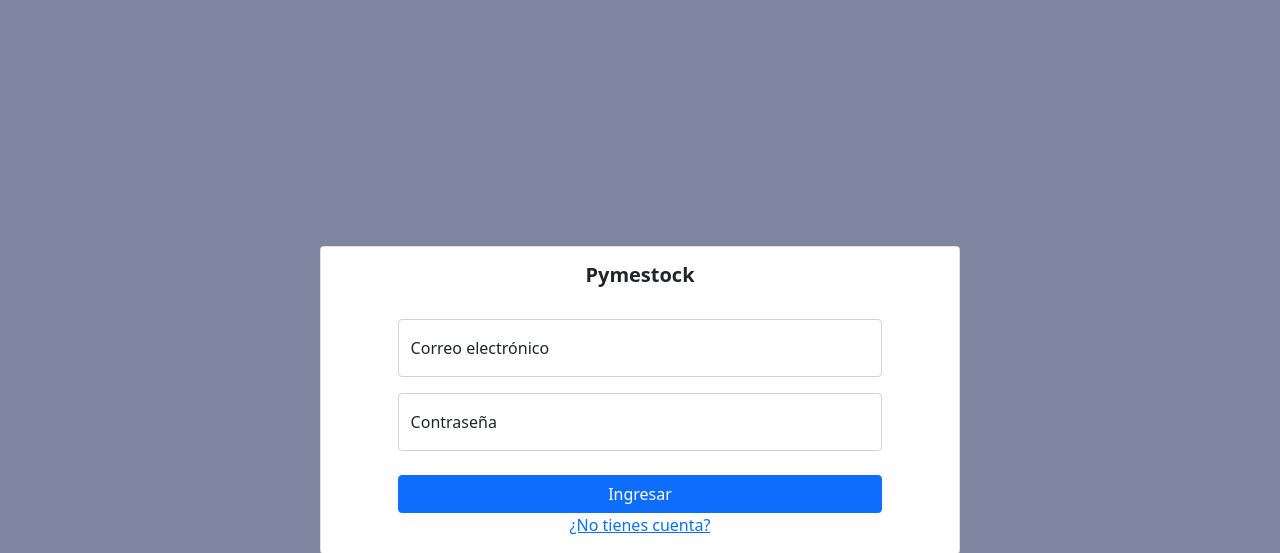
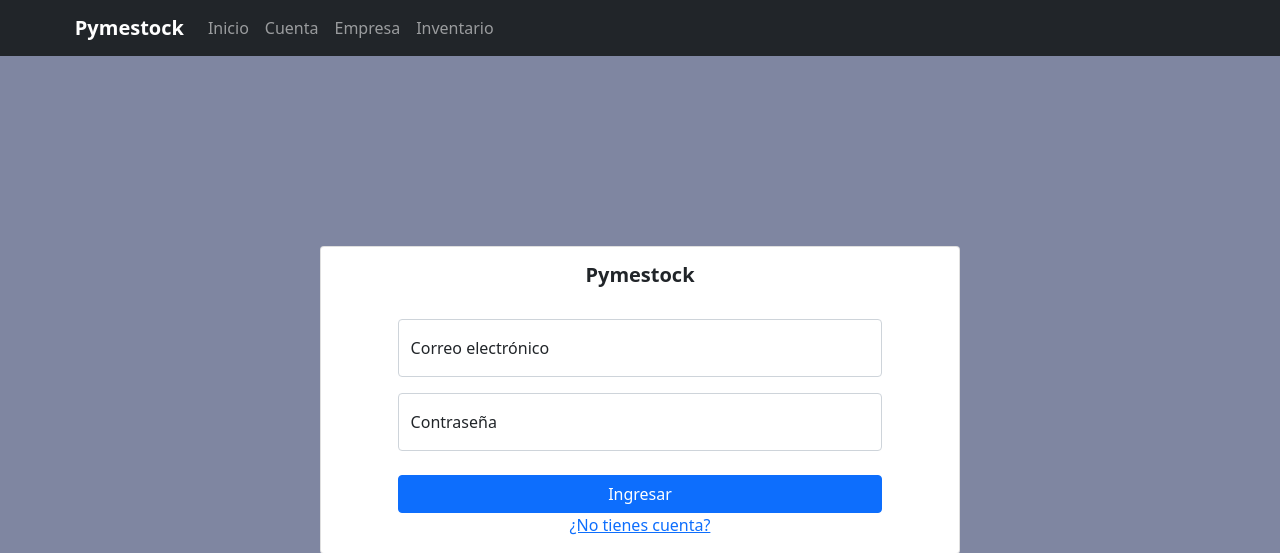
Before and after one commit to Invokeichon/pymestock, a Django app: page /login.html in a window 1280 px wide. Shown: the top 553 px of the page. Run offline with Django 3.2, Linux system fonts and the light colour scheme; some libraries are stand-ins or nearby versions.

Commit message:
navbar basica agregada, se dejan htmls vacios para index, inventory

```diff
--- a/pymestock/apps/account/templates/account/base.html
+++ /dev/null
@@ -1,31 +0,0 @@
-{% load static %}
-<!DOCTYPE html>
-<html lang="en">
-<head>
-    <meta charset="UTF-8">
-    <title>{% block title %} {% endblock title %}</title>
-    <link type="text/css" href="{% static 'bootstrap/bootstrap.css' %}" rel="stylesheet">
-    <script src="{% static 'bootstrap/bootstrap.bundle.js' %}"></script>
-    <style>
-        html, body {
-            height:100%;
-            background-color: #7f86a1;
-        }
-        .center {
-            width: 50%;
-        }
-        .box {
-            display: flex;
-            justify-content: center;
-            align-items: center;
-            width: 100%;
-            height: 100%;
-        }
-    </style>
-</head>
-<body>
-
-    {% block body %} {% endblock body %}
-
-</body>
-</html>
--- a/pymestock/apps/account/templates/account/login.html
+++ b/pymestock/apps/account/templates/account/login.html
@@ -1,4 +1,4 @@
-{% extends "account/base.html" %}
+{% extends "pymestock/base.html" %}
 
 {% block title %}
 Pymestock
--- a/pymestock/apps/account/views.py
+++ b/pymestock/apps/account/views.py
@@ -1,5 +1,4 @@
 from django.shortcuts import render
-from django.http import HttpResponse
 
 
 def login(request):
--- /dev/null
+++ b/pymestock/apps/inventory/urls.py
@@ -0,0 +1,7 @@
+from django.urls import path
+
+from . import views
+
+urlpatterns = [
+    path("inventory.html", views.inventory, name="inventory"),
+]
--- a/pymestock/apps/inventory/views.py
+++ b/pymestock/apps/inventory/views.py
@@ -1,3 +1,4 @@
 from django.shortcuts import render
 
-# Create your views here.
+def inventory(request):
+    return render(request, "inventory/inventory.html", {})
--- a/pymestock/settings.py
+++ b/pymestock/settings.py
@@ -57,7 +57,7 @@ ROOT_URLCONF = "pymestock.urls"
 TEMPLATES = [
     {
         "BACKEND": "django.template.backends.django.DjangoTemplates",
-        "DIRS": [],
+        "DIRS": ["./pymestock/templates/"],
         "APP_DIRS": True,
         "OPTIONS": {
             "context_processors": [
--- /dev/null
+++ b/pymestock/templates/pymestock/base.html
@@ -0,0 +1,50 @@
+{% load static %}
+<!DOCTYPE html>
+<html lang="en">
+<head>
+    <meta charset="UTF-8">
+    <title>{% block title %} {% endblock title %}</title>
+    <link type="text/css" href="{% static 'bootstrap/bootstrap.css' %}" rel="stylesheet">
+    <script src="{% static 'bootstrap/bootstrap.bundle.js' %}"></script>
+    <style>
+        html, body {
+            height:100%;
+            background-color: #7f86a1;
+        }
+        .center {
+            width: 50%;
+        }
+        .box {
+            display: flex;
+            justify-content: center;
+            align-items: center;
+            width: 100%;
+            height: 100%;
+        }
+        .navbar {
+            position: fixed;
+            top: 0px;
+            width: 100%;
+        }
+    </style>
+</head>
+<body>
+    <nav class="navbar navbar-expand-lg navbar-dark bg-dark">
+    <div class="container-fluid">
+        <a class="navbar-brand fw-bold" style="margin-left: 5%;" href="#">Pymestock</a>
+        <button class="navbar-toggler" type="button" data-bs-toggle="collapse" data-bs-target="#navbarNavAltMarkup" aria-controls="navbarNavAltMarkup" aria-expanded="false" aria-label="Toggle navigation">
+        <span class="navbar-toggler-icon"></span>
+        </button>
+        <div class="collapse navbar-collapse" id="navbarNavAltMarkup">
+            <div class="navbar-nav">
+                <a class="nav-link" href="{% url 'index' %}">Inicio</a>
+                <a class="nav-link" href="{% url 'login' %}">Cuenta</a>
+                <a class="nav-link" href="#">Empresa</a>
+                <a class="nav-link" href="{% url 'inventory' %}">Inventario</a>
+            </div>
+        </div>
+    </div>
+    </nav>
+    {% block body %} {% endblock body %}
+</body>
+</html>
--- a/pymestock/urls.py
+++ b/pymestock/urls.py
@@ -15,8 +15,11 @@ Including another URLconf
 """
 from django.contrib import admin
 from django.urls import include, path
+from . import views
 
 urlpatterns = [
-    path('', include('pymestock.apps.account.urls')),
+    path('', include("pymestock.apps.account.urls")),
     path("admin/", admin.site.urls),
+    path('', views.index, name="index"),
+    path('', include("pymestock.apps.inventory.urls")),
 ]
--- /dev/null
+++ b/pymestock/views.py
@@ -0,0 +1,4 @@
+from django.shortcuts import render
+
+def index(request):
+    return render(request, "pymestock/index.html", {})
```
Also changed, not shown: pymestock/apps/inventory/templates/inventory/inventory.html (added, +9 -0 lines), pymestock/templates/pymestock/index.html (added, +12 -0 lines), pymestock/static/bootstrap/bootstrap.bundle.js (renamed from pymestock/apps/account/static/bootstrap/bootstrap.bundle.js), pymestock/static/bootstrap/bootstrap.css (renamed from pymestock/apps/account/static/bootstrap/bootstrap.css).
